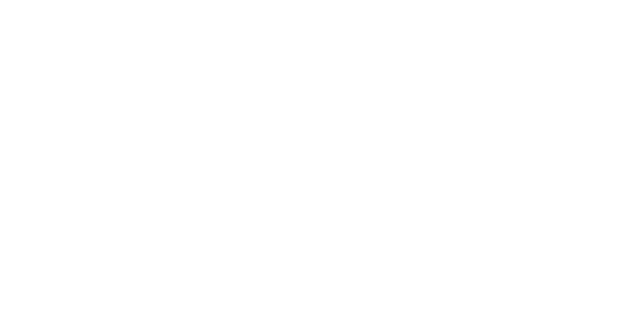
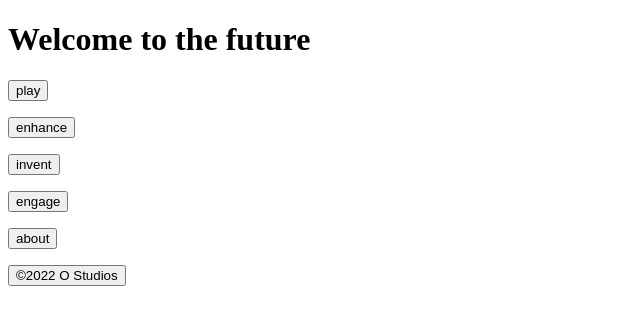
Before and after one commit to HotdoggerGames/Ostudios.io, a plain HTML site: page index.html in a window 1280 px wide. Shown: the whole page, without its empty margins (0-640 px from the left). Drawn offline with Linux system fonts and the light colour scheme.

Commit message:
Update index.html

```diff
--- a/index.html
+++ b/index.html
@@ -4,7 +4,7 @@
 <title>
 Ostudios
 </title>
-<script>/*<h1>
+<h1>
 Welcome to the future
 </h1>
 <input type="button" value="play"><p></p>
@@ -13,5 +13,5 @@ Welcome to the future
 <input type="button" value="engage"><p></p>
 <input type="button" value="about"><p></p>
 </head>
-<body><input type="button" value="©2022 O Studios"></body>*/</script>
+<body><input type="button" value="©2022 O Studios"></body>
 </html>
```
